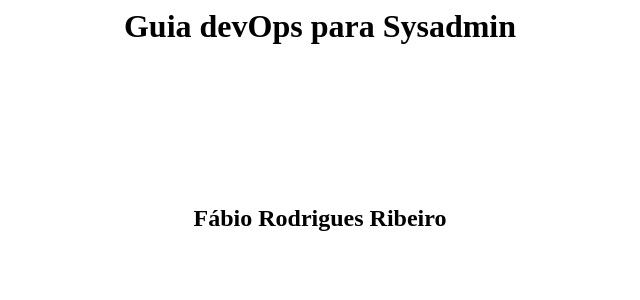
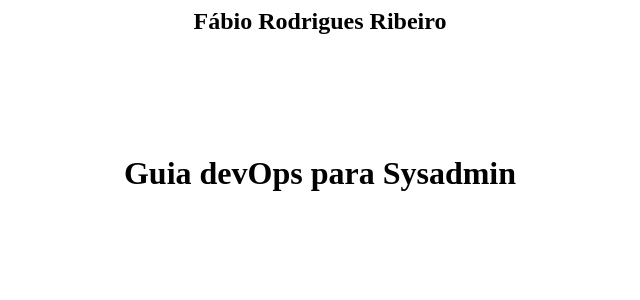
Before and after one commit to farribeiro/jepub, a Jekyll site: the page built from capa.html, in a window 1280 px wide. Shown: the top 300 px of the page, without its empty margins (320-960 px from the left). Built offline with Jekyll 4.4.1, drawn with Linux system fonts in a browser that asks for light colours.

Commit message:
trocado a ordem de apresentação da capa

```diff
--- a/capa.html
+++ b/capa.html
@@ -16,8 +16,8 @@ permalink:  /OEBPS/html/capa.html
 
 </head>
 <body>
+	<h2>{{ site.author }}</h2>
+
 	<h1>{{ site.title }}</h1>
-
-	<h2>{{ site.author }}</h2>
 </body>
 </html>
```
